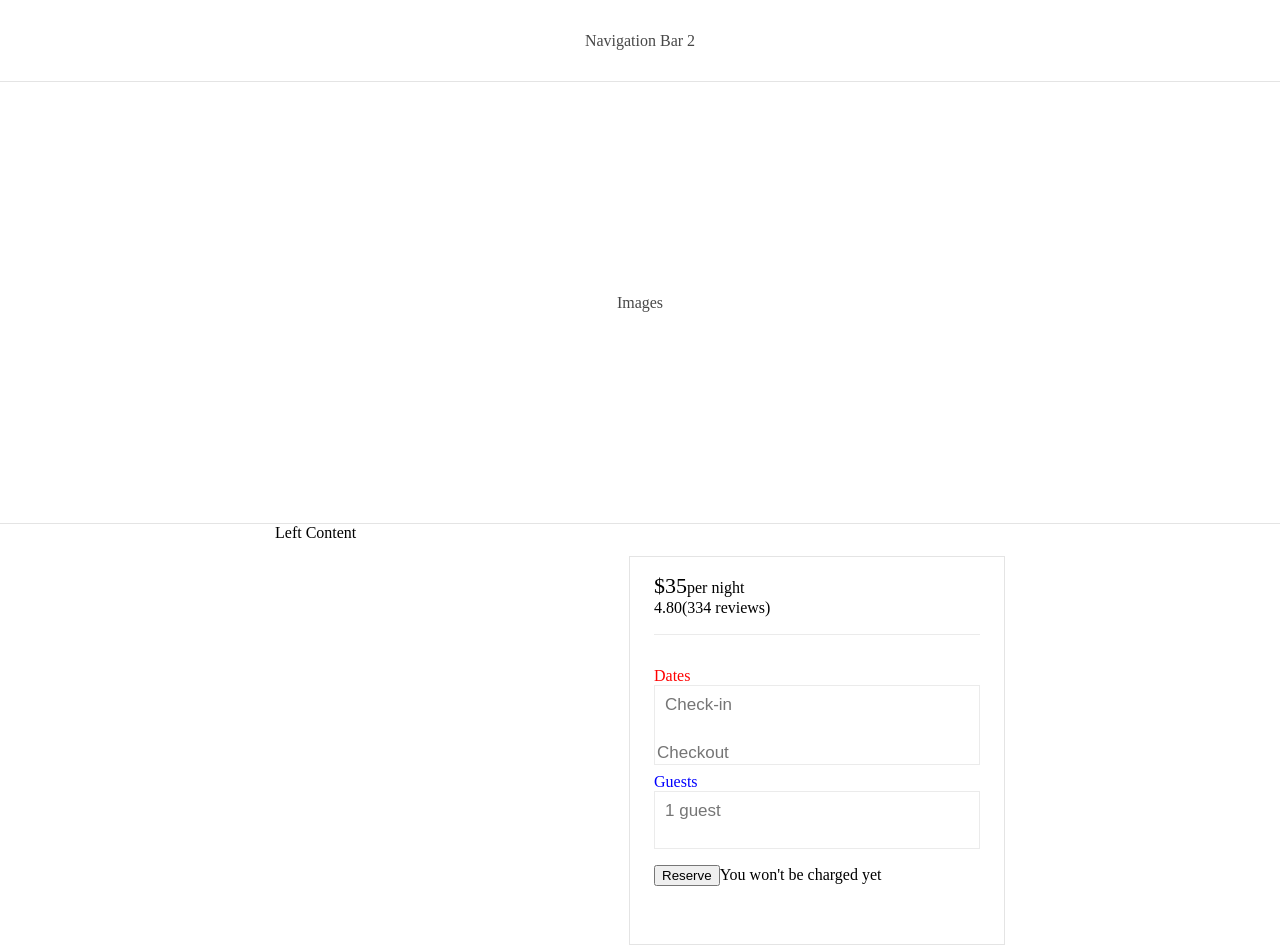
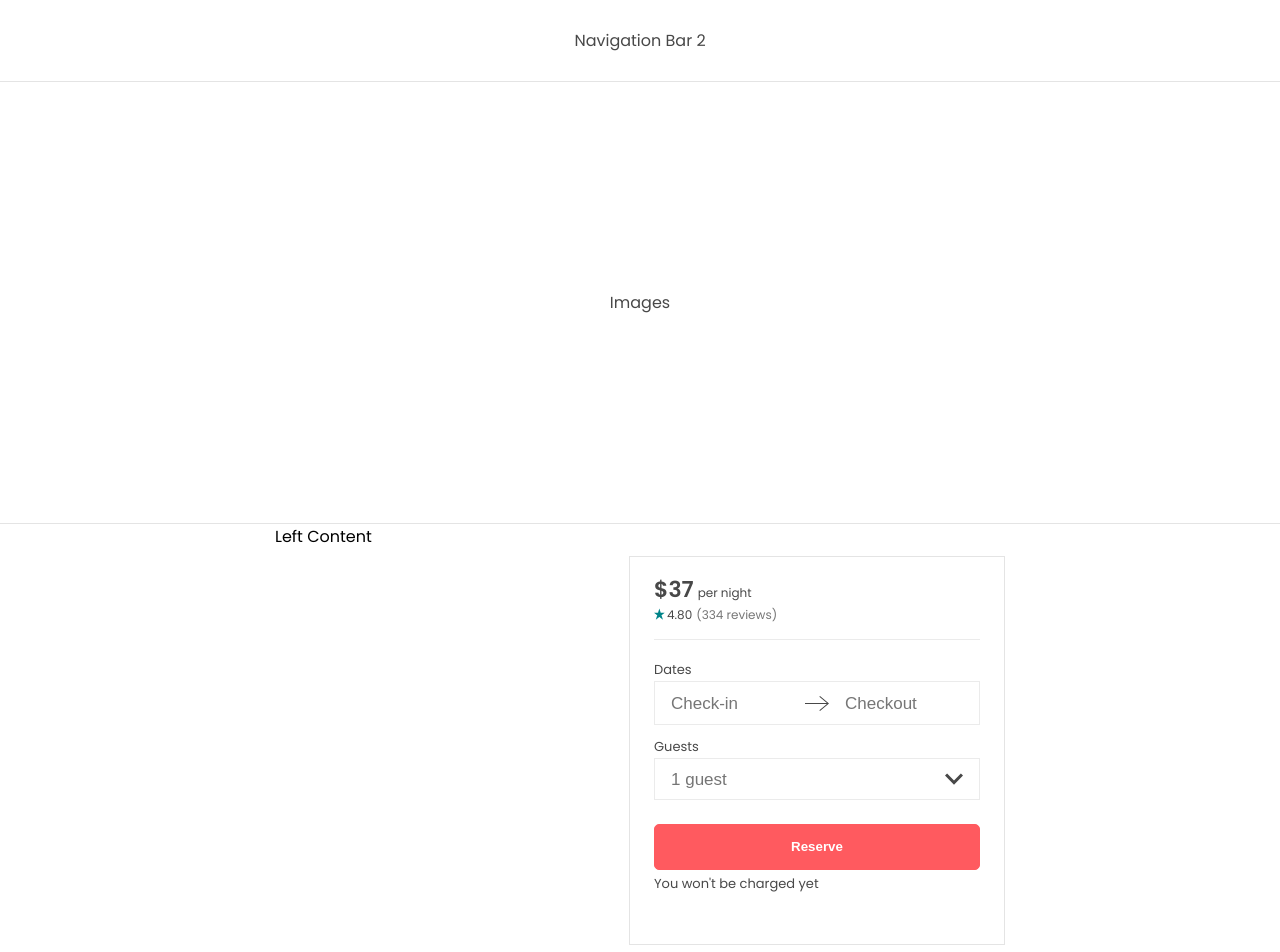
Before and after one commit to HIMM-SF/reservation, a React app in the folder client/: page / in a window 1280 px wide. Shown: the top 952 px of the page. Built offline with nearby package versions, Linux system fonts and the light colour scheme.

Commit message:
Style reservationform

```diff
--- a/client/public/index.css
+++ b/client/public/index.css
@@ -1,3 +1,4 @@
 body {
   margin: 0px;
+  font-family: 'Poppins', sans-serif;
 }
--- a/client/public/index.html
+++ b/client/public/index.html
@@ -5,6 +5,7 @@
   <meta name="viewport" content="width=device-width, initial-scale=1.0">
   <meta http-equiv="X-UA-Compatible" content="ie=edge">
   <title>Reservation</title>
+  <link href="https://fonts.googleapis.com/css2?family=Poppins:wght@400;600&display=swap" rel="stylesheet">
   <link href="index.css" rel="stylesheet">
 </head>
 <body>
--- a/client/src/components/ReservationForm.jsx
+++ b/client/src/components/ReservationForm.jsx
@@ -8,12 +8,41 @@ const Root = styled.div`
 `;
 
 const SubHeadPrice = styled.div`
- span:first-child {
+  span:nth-child(1) {
     font-size: 22px;
+    font-weight: bold;
+    color: ${(props) => props.theme.strongFont}
+  }
+
+  span:nth-child(2) {
+    font-size: 12px;
+    margin-left: 4px;
+    color: ${(props) => props.theme.strongFont}
   }
 `;
 
-const SubHeadReviews = styled.div``;
+const SubHeadReviews = styled.div`
+  line-height: 1;
+  span:nth-child(1) {
+    svg {
+      position: relative;
+      top: 2px;
+      width: 13px;
+      fill: #008489;
+    }
+  }
+
+  span:nth-child(2) {
+    font-size: 12px;
+    color: ${(props) => props.theme.strongFont}
+  }
+
+  span:nth-child(3) {
+    font-size: 12px;
+    margin-left: 4px;
+    color: ${(props) => props.theme.lightFont}
+  }
+`;
 
 const DivDivider = styled.div`
   height: 1px;
@@ -22,47 +51,112 @@ const DivDivider = styled.div`
   border-bottom: solid 1px #EBEBEB;
 `;
 
-const FormInput = styled.div``;
-const Form = styled.form`
-  ${FormInput}:nth-child(1) {
-    color: red;
-    margin-top: 16px;
-    margin-bottom: 8px;
-  }
-
-  ${FormInput}:nth-child(2) {
-    color: blue;
-    margin-bottom: 16px;
-  }
-`;
-
 const Input = styled.div`
+  display: flex;
+  align-items: center;
   border: solid 1px #EBEBEB;
 
-  div:first-child {
-    position: relative;
+  div:nth-child(1), div:nth-child(3) {
+    height: 40px;
+    box-sizing: border-box;
+    width: 150px;
     padding: 8px;
-    width: 150px;
-    height: 40px;
-
   }
 
   input {
     border-style: none;
     font-size: 17px;
-    &:focus{
+    padding-left: 8px;
+    width: 130px;
+    border-radius: 3px;
+    color: ${(props) => props.theme.lightFont};
+    caret-color: transparent;
+
+    &:focus {
       outline: none;
+      border-color: #99ede6;
+      background-color: #99ede6;
     }
+  }
+`;
+
+const FormInput = styled.div``;
+
+const Form = styled.form`
+  & span {
+    color: ${(props) => props.theme.strongFont};
+    font-size: 13px;
+  }
+
+  ${FormInput}:nth-child(1) {
+    margin-bottom: 8px;
+
+    ${Input} {
+      div:nth-child(2) {
+        width: 24px;
+        padding: 8px 0 8px 0;
+
+        svg {
+          vertical-align: middle;
+          fill: ${(props) => props.theme.strongFont};
+        }
+      }
+    }
+  }
+
+  ${FormInput}:nth-child(2) {
+    cursor: pointer;
+    margin-bottom: 16px;
+
+    ${Input} {
+      div:nth-child(1) {
+        input {
+          width: 80px;
+        }
+      }
+
+      div:nth-child(2) {
+        display: flex;
+        align-items: center;
+        width: 100%;
+        justify-content: flex-end;
+        padding-right: 16px;
+        height: 40px;
+
+        svg {
+          width: 18px;
+          fill: ${(props) => props.theme.strongFont};
+        }
+      }
+    }
+  }
+
+  input[type="button"] {
+    display: block;
+    width: 100%;
+    height: 46px;
+    color: white;
+    font-weight: 900;
+    margin-top: 24px;
+    background-color: ${(props) => props.theme.btnBackgroundColor};
+    border: 1px solid ${(props) => props.theme.btnBackgroundColor};
+    border-radius: 5px;
   }
 `;
 
 const ReservationForm = () => (
   <Root>
     <SubHeadPrice>
-      <span>$35</span>
+      <span>$37</span>
       <span>per night</span>
     </SubHeadPrice>
     <SubHeadReviews>
+      <span>
+        <svg viewBox="0 0 24 24" className="star rating" data-rating="1">
+          <polygon points="9.9, 1.1, 3.3, 21.78, 19.8, 8.58, 0, 8.58, 16.5, 21.78" />
+        </svg>
+      </span>
+
       <span>4.80</span>
       <span>(334 reviews)</span>
     </SubHeadReviews>
@@ -73,11 +167,17 @@ const ReservationForm = () => (
         <span>Dates</span>
         <Input>
           <div>
-            <input type="text" placeholder="Check-in" />
+            <input type="text" value="Check-in" />
           </div>
 
           <div>
-            <input type="text" placeholder="Checkout" />
+            <svg width="24" height="24" xmlns="http://www.w3.org/2000/svg" fillRule="evenodd" clipRule="evenodd">
+              <path d="M21.883 12l-7.527 6.235.644.765 9-7.521-9-7.479-.645.764 7.529 6.236h-21.884v1h21.883z" />
+            </svg>
+          </div>
+
+          <div>
+            <input type="text" value="Checkout" />
           </div>
         </Input>
       </FormInput>
@@ -87,6 +187,11 @@ const ReservationForm = () => (
         <Input>
           <div>
             <input type="text" placeholder="1 guest" />
+          </div>
+          <div>
+            <svg xmlns="http://www.w3.org/2000/svg" width="24" height="24" viewBox="0 0 24 24">
+              <path d="M0 7.33l2.829-2.83 9.175 9.339 9.167-9.339 2.829 2.83-11.996 12.17z" />
+            </svg>
           </div>
         </Input>
       </FormInput>
--- a/client/src/index.js
+++ b/client/src/index.js
@@ -1,5 +1,13 @@
-import React from 'react';
-import ReactDOM from 'react-dom';
-import App from './components/App';
+import React from "react";
+import ReactDOM from "react-dom";
+import { ThemeProvider } from "styled-components";
+import * as theme from "./styled-components/theme";
+import App from "./components/App";
 
-ReactDOM.render(<App />, document.getElementById('app'));
+
+ReactDOM.render(
+  <ThemeProvider theme={theme}>
+    <App />
+  </ThemeProvider>,
+  document.getElementById("app"),
+);
--- /dev/null
+++ b/client/src/styled-components/theme.js
@@ -0,0 +1,3 @@
+export const strongFont = "#484848";
+export const lightFont = "#767676";
+export const btnBackgroundColor = "#FF5A5F";
```
Also changed, not shown: client/.eslintrc.js, 1 other file (tests, documents, lock files or other folders).
